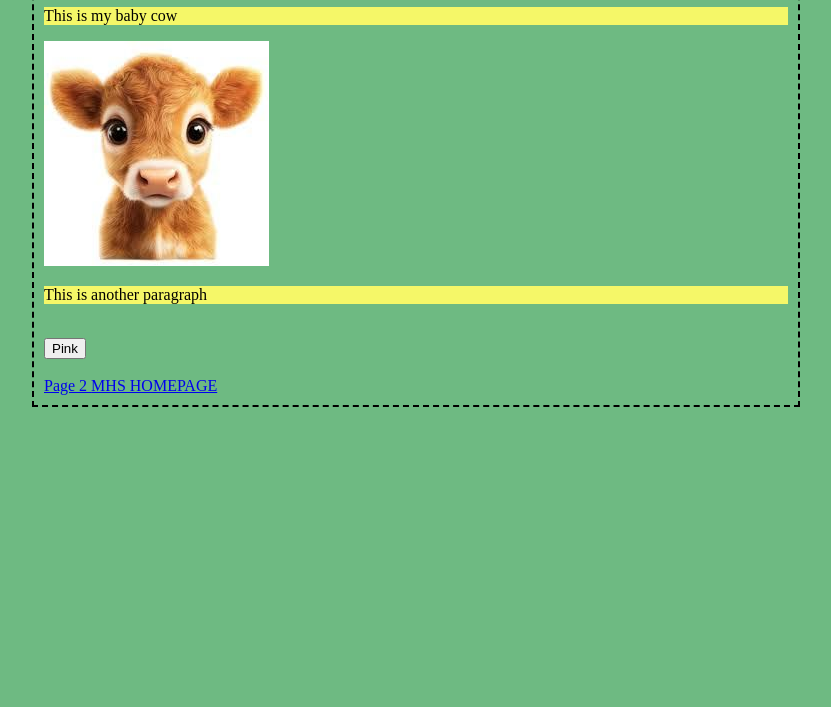
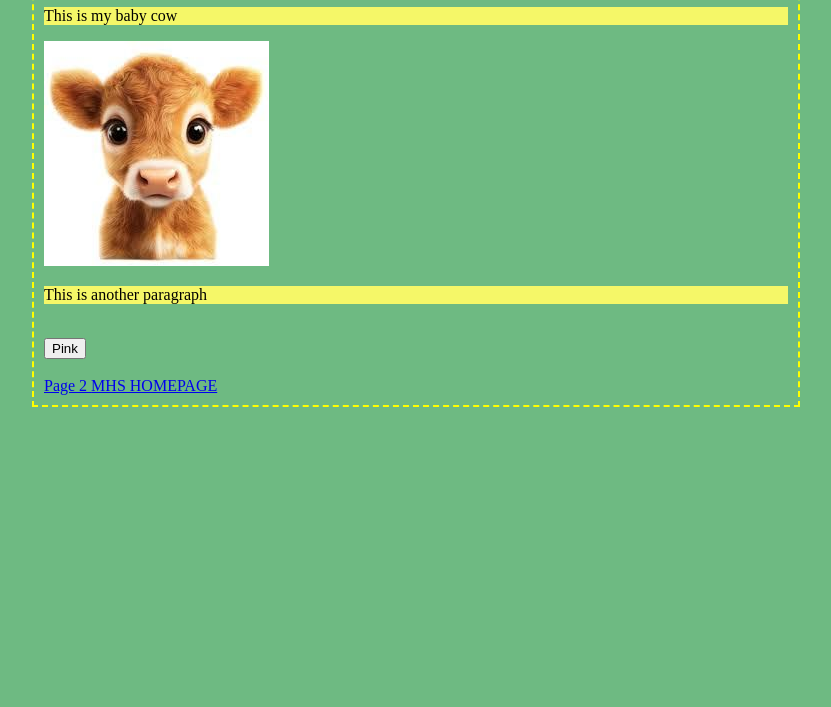
Before and after one commit to Chocomonkie123/MyWebPage, a plain HTML site: page index.html in a window 1280 px wide. Shown: the part 93-800 px from the top of the page, without its empty margins (224-1055 px from the left). Drawn offline with Linux system fonts and the light colour scheme.

Commit message:
Update index.html
changed dashed line to yellow

```diff
--- a/index.html
+++ b/index.html
@@ -13,7 +13,7 @@
                 background-color: #6eba82;
                 margin-left: 20%;
                 margin-right: 20%;
-                border: 2px dashed black;
+                border: 2px dashed yellow;
                 padding: 10px 10px 10px 10px;
                 }
             p{
```
